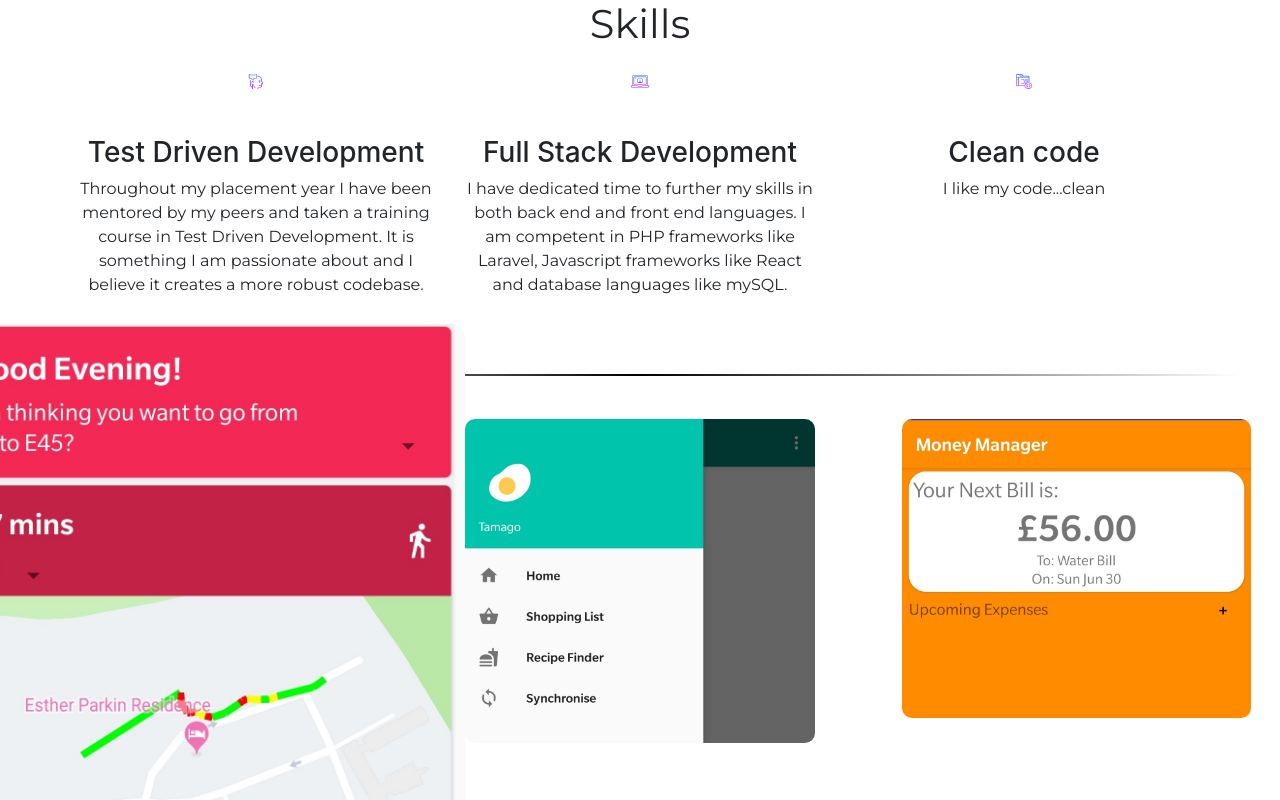
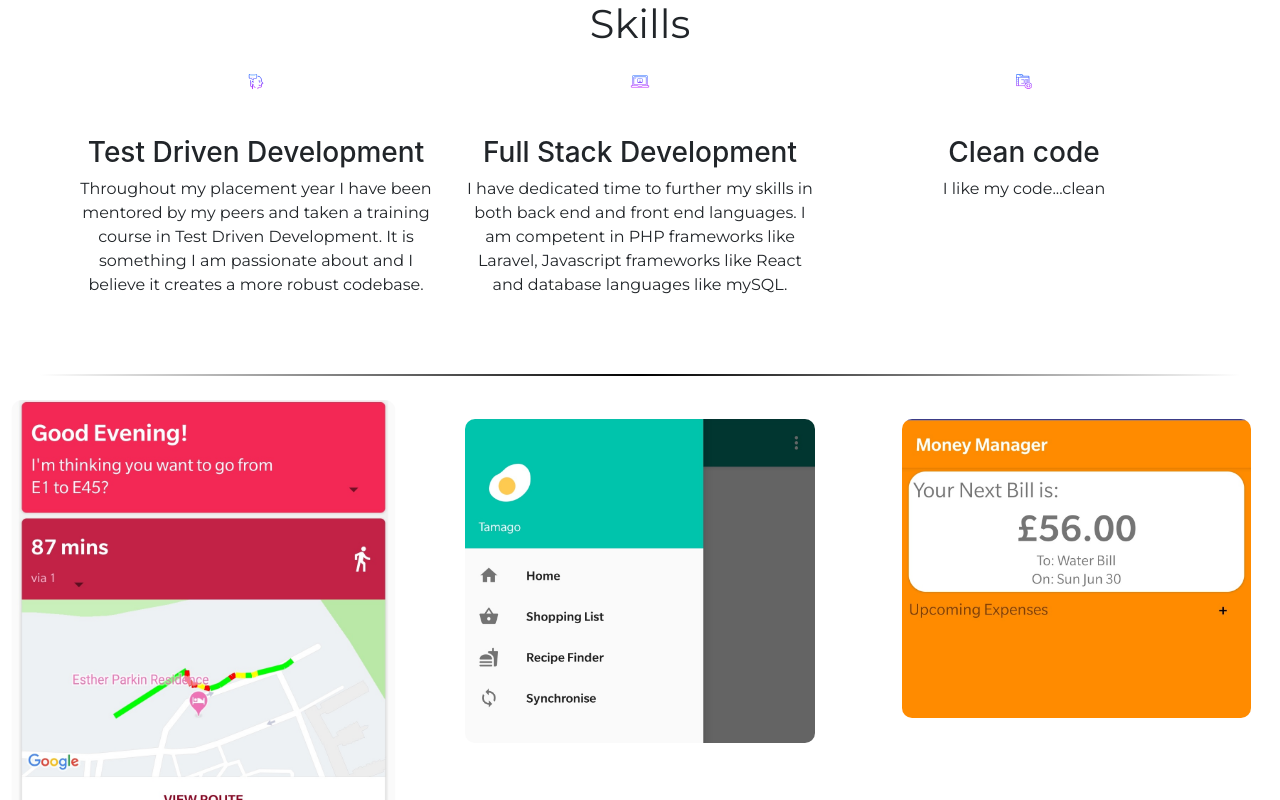
Before and after one commit to jakeshepherd/jakeshepherd.github.io, a React (Create React App) app: page / in a window 1280 px wide. In both pictures the pointer is over the picture 203 px from the left and 1139 px from the top of the page. Shown: the part 530-1330 px from the top of the page. Built offline with nearby package versions, Linux system fonts and the light colour scheme; the HTML template or start-up script is replaced by a standard one.

Commit message:
Change scaling

```diff
--- a/src/CSS/ProjectImage.css
+++ b/src/CSS/ProjectImage.css
@@ -7,7 +7,7 @@
 
 .project-image:hover {
     transition: transform .5s ease;
-    transform: scale(1.5);
+    transform: scale(1.1);
 }
 
 .column {
```
